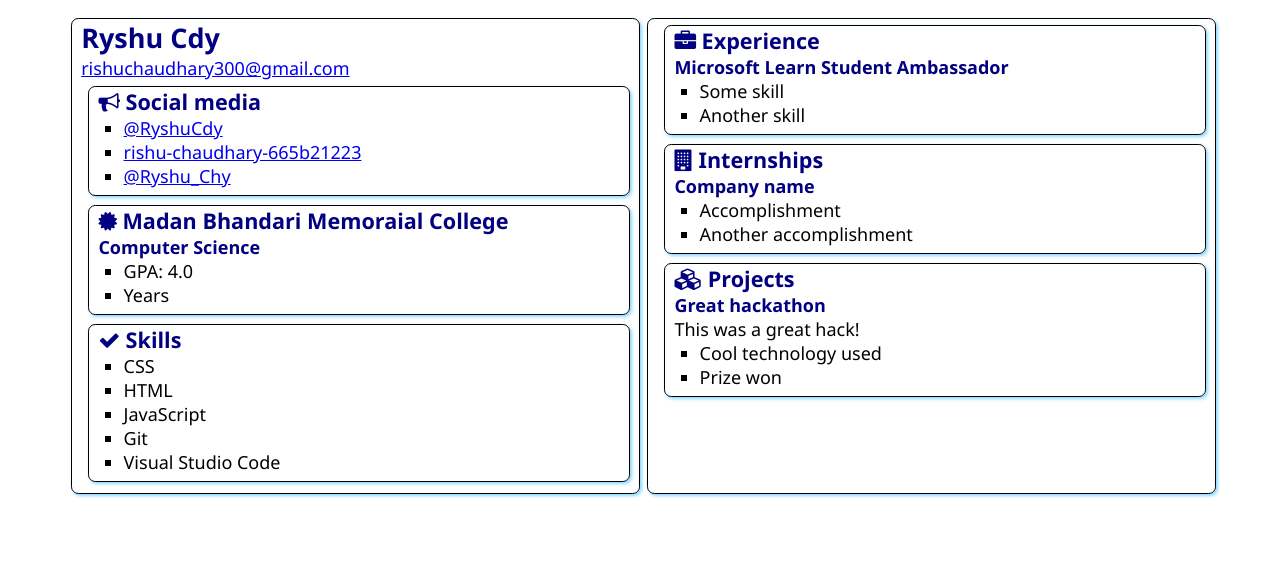
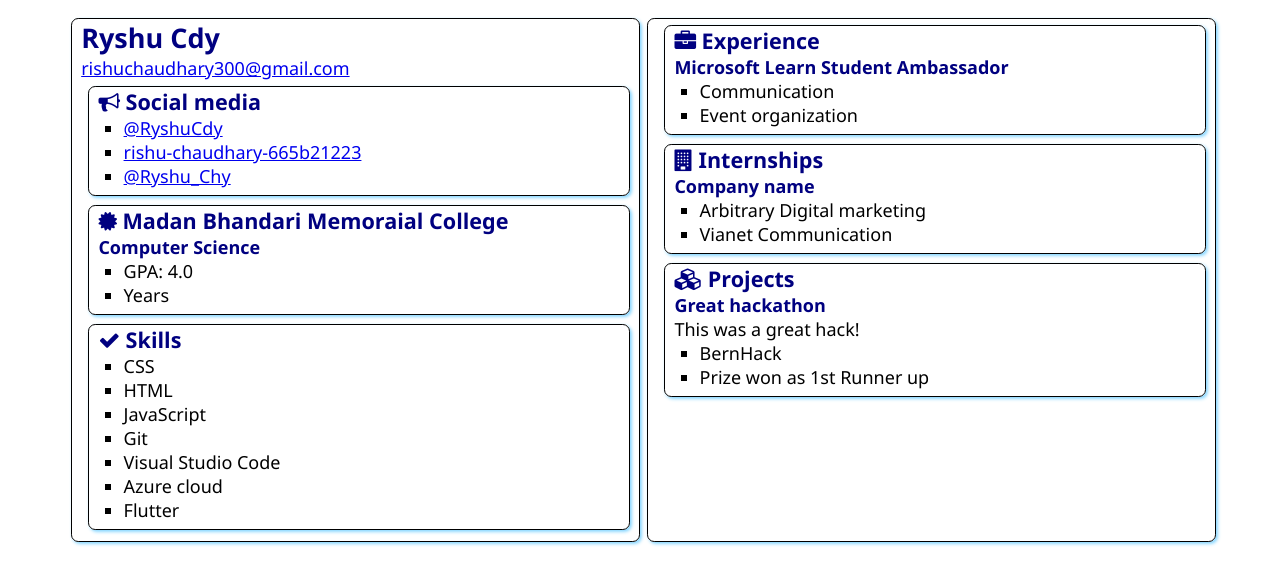
Before and after one commit to RyshuCdy/SATechnicalOnboarding, a plain HTML site: page src/index.html in a window 1280 px wide. Drawn offline with Linux system fonts and the light colour scheme.

Commit message:
Update index.html

```diff
--- a/src/index.html
+++ b/src/index.html
@@ -52,6 +52,8 @@
                     <li>JavaScript</li>
                     <li>Git</li>
                     <li>Visual Studio Code</li>
+                    <li>Azure cloud</li>
+                    <li>Flutter</li>
                 </ul>
             </section>
         </article>
@@ -63,8 +65,8 @@
                 </h2>
                 <h3>Microsoft Learn Student Ambassador</h3>
                 <ul>
-                    <li>Some skill</li>
-                    <li>Another skill</li>
+                    <li>Communication</li>
+                    <li>Event organization</li>
                 </ul>
             </section>
             <section class="box">
@@ -75,8 +77,8 @@
 
                 <h3>Company name</h3>
                 <ul>
-                    <li>Accomplishment</li>
-                    <li>Another accomplishment</li>
+                    <li>Arbitrary Digital marketing</li>
+                    <li>Vianet Communication</li>
                 </ul>
             </section>
             <section class="box">
@@ -88,8 +90,8 @@
                 <h3>Great hackathon</h3>
                 <div>This was a great hack!</div>
                 <ul>
-                    <li>Cool technology used</li>
-                    <li>Prize won</li>
+                    <li>BernHack</li>
+                    <li>Prize won as 1st Runner up</li>
                 </ul>
             </section>
         </article>
```
